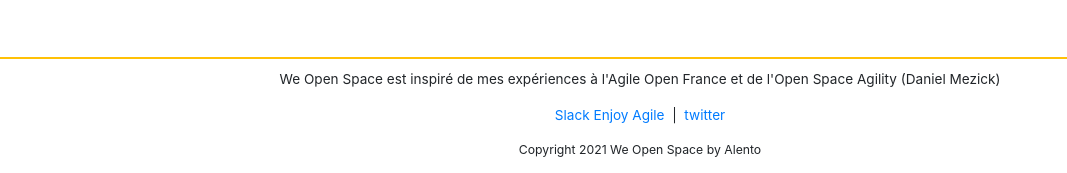
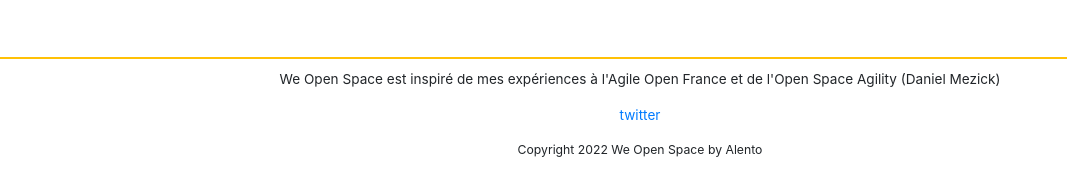
Before and after one commit to alexthib/weopenspace, a Jekyll site: the page built from index.html, in a window 1280 px wide and 900 px high, scrolled down 2548 px. Shown: the part 724-897 px from the top of the window, without its empty margins (0-1067 px from the left). Built offline with Jekyll 4.4.1, drawn with Linux system fonts in a browser that asks for light colours; nearby versions of some CDN libraries; the list of posts is cut into pages by our own code.

Commit message:
ciao enjoy agile

```diff
--- a/_includes/footer.html
+++ b/_includes/footer.html
@@ -6,22 +6,12 @@
   	    	{{ site.description }}
   	    </p>
   	    <p class="view">
-          <a href="http://enjoyagile.com" target="_enjoyagile_slack">
-               Slack Enjoy Agile
-          </a>
-          <!--
-          &nbsp;|&nbsp;
-          <a href="http://enjoyagile.com/feed.xml" target="_rss">
-               rss
-          </a>
-          -->
-          &nbsp;|&nbsp;
           <a href="https://twitter.com/weopenspace" target="_twitter">
                twitter
           </a>
         </p>
   	    <p class="copyright">
-        	Copyright 2021 We Open Space by Alento
+        	Copyright 2022 We Open Space by Alento
         </p>
     </footer>
 
```
